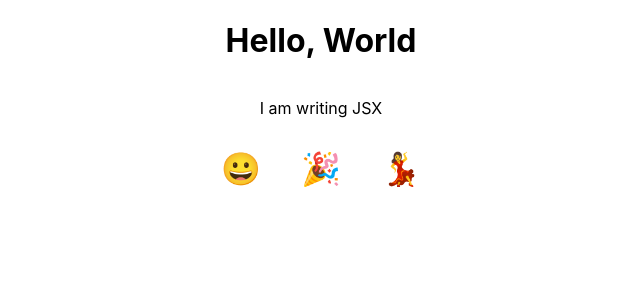
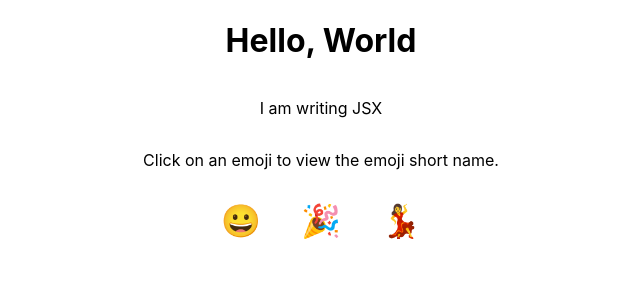
Before and after one commit to haris-git/react-training-tutorial, a React (Create React App) app: page / in a window 1280 px wide. Shown: the top 300 px of the page, without its empty margins (319-959 px from the left). Built offline with nearby package versions, Linux system fonts and the light colour scheme.

Commit message:
Import the new class-based component inside App

```diff
--- a/src/App.js
+++ b/src/App.js
@@ -1,4 +1,5 @@
 import React from 'react';
+import Instructions from './Instructions';
 import './App.css';
 
 const displayEmojiName = event => alert(event.target.id);
@@ -25,6 +26,7 @@ function App() {
     <div className="container">
       <h1 id={ greeting }>Hello, World</h1>
       <p>I am writing JSX</p>
+      <Instructions />
       <ul>
         {
           emojis.map(emoji => (
```
